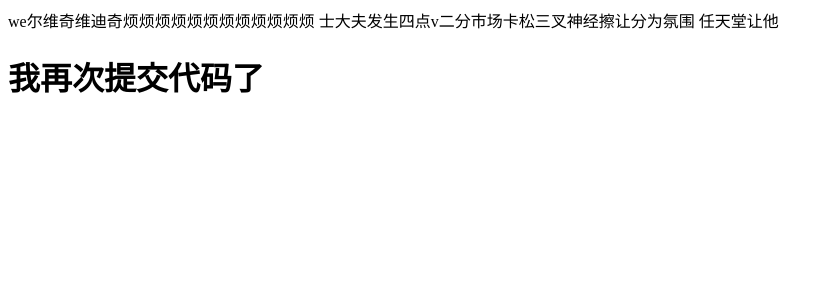
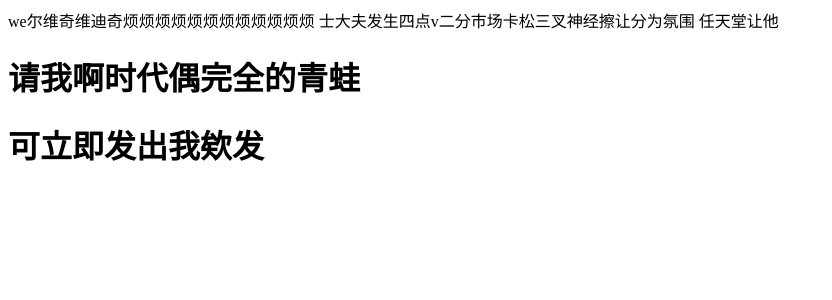
Before and after one commit to cvacva/testVue, a Vue app: page / in a window 1280 px wide. Shown: the top 300 px of the page, without its empty margins (0-832 px from the left). Built offline with nearby package versions, Linux system fonts and the light colour scheme.

Commit message:
wefewfwef

```diff
--- a/src/components/HelloWorld.vue
+++ b/src/components/HelloWorld.vue
@@ -2,7 +2,8 @@
     <div>
         we尔维奇维迪奇烦烦烦烦烦烦烦烦烦烦烦烦
 士大夫发生四点v二分市场卡松三叉神经擦让分为氛围
-任天堂让他<h1>我再次提交代码了</h1>
+任天堂让他<h1>请我啊时代偶完全的青蛙</h1>
+<h1>可立即发出我欸发</h1>
         <div id="main" style="width: 600px;height:400px;"></div>
     </div>
 </template>
```
